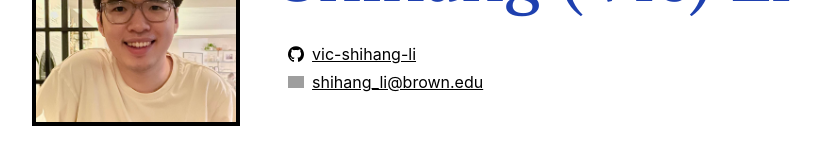
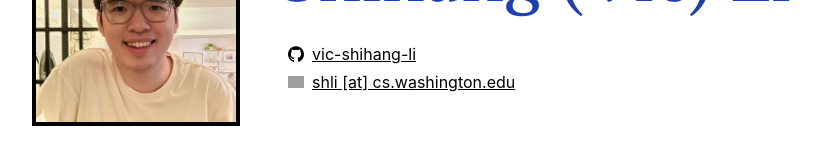
Before and after one commit to vic-lsh/vli, a Next.js app: page / in a window 1280 px wide. Shown: the part 246-406 px from the top of the page, without its empty margins (248-1069 px from the left). Built offline with nearby package versions, Linux system fonts and the light colour scheme; grey boxes are pictures that could not be loaded.

Commit message:
update email

```diff
--- a/pages/index.tsx
+++ b/pages/index.tsx
@@ -7,7 +7,7 @@ import { NavTab } from "../components/nav-tab";
 
 const GH_URL = "https://www.github.com/vic-shihang-li";
 
-const EMAIL_ADDR = "shihang_li@brown.edu";
+const EMAIL_ADDR = "shli [at] cs.washington.edu";
 
 const FEATURE_FLAGS = {
   enable_blogs: false,
@@ -58,7 +58,7 @@ const ContactInfo = () => {
         </ContactInfoContainer>
       </LinkToNewTab>
 
-      <LinkToNewTab href={`mailto:${EMAIL_ADDR}`}>
+      <LinkToNewTab>
         <ContactInfoContainer>
           <Image
             src="/mail-icon.png"
```
